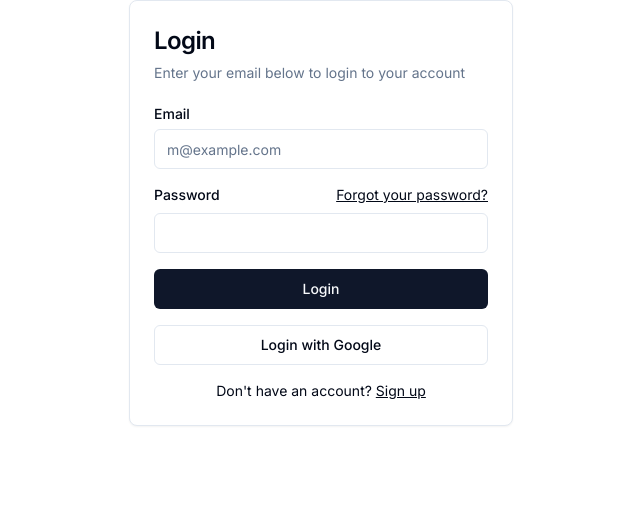
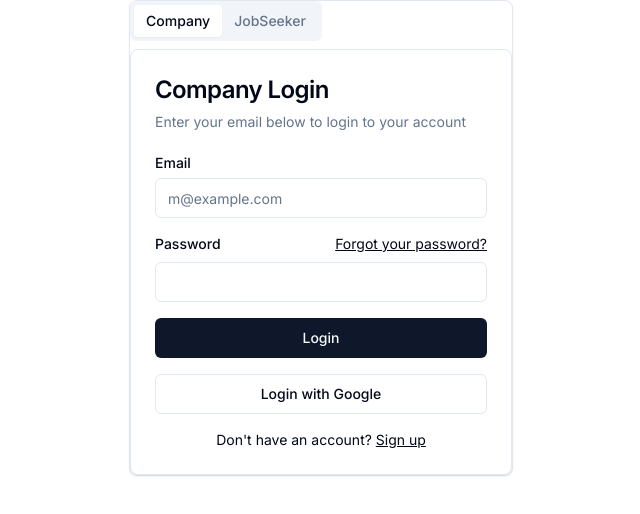
Before and after one commit to sasandamanahara/CV_Matching_Next_JS, a Next.js app: page /auth/login in a window 1280 px wide. Shown: the top 514 px of the page, without its empty margins (319-959 px from the left). Built offline with nearby package versions, Linux system fonts and the light colour scheme.

Commit message:
AuthenticationTabs

```diff
--- a/package.json
+++ b/package.json
@@ -13,6 +13,7 @@
     "@radix-ui/react-dropdown-menu": "^2.0.6",
     "@radix-ui/react-label": "^2.0.2",
     "@radix-ui/react-slot": "^1.0.2",
+    "@radix-ui/react-tabs": "^1.0.4",
     "class-variance-authority": "^0.7.0",
     "clsx": "^2.1.0",
     "lucide-react": "^0.363.0",
--- a/src/app/auth/login/page.jsx
+++ b/src/app/auth/login/page.jsx
@@ -1,4 +1,5 @@
 import Link from "next/link"
+import { Tabs, TabsContent, TabsList, TabsTrigger } from "@/components/ui/tabs"
 
 import { Button } from "@/components/ui/button"
 import {
@@ -13,9 +14,17 @@
 
 export default function LoginForm() {
   return (
-    <Card className="mx-auto max-w-sm">
+<Card className="mx-auto max-w-sm">
+        <Tabs defaultValue="company" className=" mx-auto max-w-sm">
+        <TabsList >
+            <TabsTrigger  value="company">Company</TabsTrigger>
+            <TabsTrigger value="jobseeker">JobSeeker</TabsTrigger>
+        </TabsList>
+        <TabsContent value="company">
+
+        <Card className="mx-auto max-w-sm">
       <CardHeader>
-        <CardTitle className="text-2xl">Login</CardTitle>
+        <CardTitle className="text-2xl">Company Login</CardTitle>
         <CardDescription>
           Enter your email below to login to your account
         </CardDescription>
@@ -55,5 +64,59 @@
         </div>
       </CardContent>
     </Card>
+
+
+        </TabsContent>
+        <TabsContent value="jobseeker">
+
+
+        <Card className="mx-auto max-w-sm">
+      <CardHeader>
+        <CardTitle className="text-2xl">Job Seeker Login</CardTitle>
+        <CardDescription>
+          Enter your email below to login to your account
+        </CardDescription>
+      </CardHeader>
+      <CardContent>
+        <div className="grid gap-4">
+          <div className="grid gap-2">
+            <Label htmlFor="email">Email</Label>
+            <Input
+              id="email"
+              type="email"
+              placeholder="m@example.com"
+              required
+            />
+          </div>
+          <div className="grid gap-2">
+            <div className="flex items-center">
+              <Label htmlFor="password">Password</Label>
+              <Link href="#" className="ml-auto inline-block text-sm underline">
+                Forgot your password?
+              </Link>
+            </div>
+            <Input id="password" type="password" required />
+          </div>
+          <Button type="submit" className="w-full">
+            Login
+          </Button>
+          <Button variant="outline" className="w-full">
+            Login with Google
+          </Button>
+        </div>
+        <div className="mt-4 text-center text-sm">
+          Don&apos;t have an account?{" "}
+          <Link href="#" className="underline">
+            Sign up
+          </Link>
+        </div>
+      </CardContent>
+    </Card>
+
+        </TabsContent>
+        </Tabs>
+        </Card>
+
   )
+
 }
--- a/src/app/auth/register/page.jsx
+++ b/src/app/auth/register/page.jsx
@@ -1,4 +1,6 @@
 import Link from "next/link"
+import { Tabs, TabsContent, TabsList, TabsTrigger } from "@/components/ui/tabs"
+
 
 import { Button } from "@/components/ui/button"
 import {
@@ -14,8 +16,17 @@
 export default function LoginForm() {
   return (
     <Card className="mx-auto max-w-sm">
+        <Tabs defaultValue="company" className=" mx-auto max-w-sm">
+        <TabsList >
+            <TabsTrigger  value="company">Company</TabsTrigger>
+            <TabsTrigger value="jobseeker">JobSeeker</TabsTrigger>
+        </TabsList>
+        <TabsContent value="company">
+
+
+    <Card className="mx-auto max-w-sm">
       <CardHeader>
-        <CardTitle className="text-xl">Sign Up</CardTitle>
+        <CardTitle className="text-xl">Company Sign Up</CardTitle>
         <CardDescription>
           Enter your information to create an account
         </CardDescription>
@@ -60,5 +71,67 @@
         </div>
       </CardContent>
     </Card>
+
+    </TabsContent>
+
+
+
+        <TabsContent value="jobseeker">
+
+
+
+        <Card className="mx-auto max-w-sm">
+      <CardHeader>
+        <CardTitle className="text-xl">Job Seeker Sign Up</CardTitle>
+        <CardDescription>
+          Enter your information to create an account
+        </CardDescription>
+      </CardHeader>
+      <CardContent>
+        <div className="grid gap-4">
+          <div className="grid grid-cols-2 gap-4">
+            <div className="grid gap-2">
+              <Label htmlFor="first-name">First name</Label>
+              <Input id="first-name" placeholder="Max" required />
+            </div>
+            <div className="grid gap-2">
+              <Label htmlFor="last-name">Last name</Label>
+              <Input id="last-name" placeholder="Robinson" required />
+            </div>
+          </div>
+          <div className="grid gap-2">
+            <Label htmlFor="email">Email</Label>
+            <Input
+              id="email"
+              type="email"
+              placeholder="m@example.com"
+              required
+            />
+          </div>
+          <div className="grid gap-2">
+            <Label htmlFor="password">Password</Label>
+            <Input id="password" type="password" />
+          </div>
+          <Button type="submit" className="w-full">
+            Create an account
+          </Button>
+          <Button variant="outline" className="w-full">
+            Sign up with Google
+          </Button>
+        </div>
+        <div className="mt-4 text-center text-sm">
+          Already have an account?{" "}
+          <Link href="#" className="underline">
+            Login
+          </Link>
+        </div>
+      </CardContent>
+    </Card>
+
+
+
+        </TabsContent>
+        </Tabs>
+        </Card>
   )
 }
--- /dev/null
+++ b/src/components/ui/tabs.jsx
@@ -0,0 +1,43 @@
+"use client"
+
+import * as React from "react"
+import * as TabsPrimitive from "@radix-ui/react-tabs"
+
+import { cn } from "@/lib/utils"
+
+const Tabs = TabsPrimitive.Root
+
+const TabsList = React.forwardRef(({ className, ...props }, ref) => (
+  <TabsPrimitive.List
+    ref={ref}
+    className={cn(
+      "inline-flex h-10 items-center justify-center rounded-md bg-muted p-1 text-muted-foreground",
+      className
+    )}
+    {...props} />
+))
+TabsList.displayName = TabsPrimitive.List.displayName
+
+const TabsTrigger = React.forwardRef(({ className, ...props }, ref) => (
+  <TabsPrimitive.Trigger
+    ref={ref}
+    className={cn(
+      "inline-flex items-center justify-center whitespace-nowrap rounded-sm px-3 py-1.5 text-sm font-medium ring-offset-background transition-all focus-visible:outline-none focus-visible:ring-2 focus-visible:ring-ring focus-visible:ring-offset-2 disabled:pointer-events-none disabled:opacity-50 data-[state=active]:bg-background data-[state=active]:text-foreground data-[state=active]:shadow-sm",
+      className
+    )}
+    {...props} />
+))
+TabsTrigger.displayName = TabsPrimitive.Trigger.displayName
+
+const TabsContent = React.forwardRef(({ className, ...props }, ref) => (
+  <TabsPrimitive.Content
+    ref={ref}
+    className={cn(
+      "mt-2 ring-offset-background focus-visible:outline-none focus-visible:ring-2 focus-visible:ring-ring focus-visible:ring-offset-2",
+      className
+    )}
+    {...props} />
+))
+TabsContent.displayName = TabsPrimitive.Content.displayName
+
+export { Tabs, TabsList, TabsTrigger, TabsContent }
```
Also changed, not shown: 1 other file (tests, documents, lock files or other folders).
